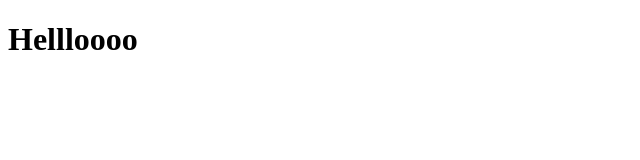
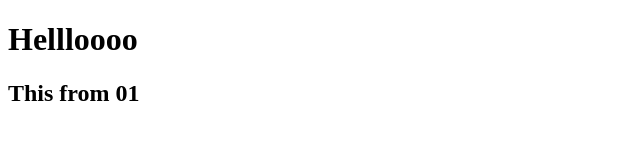
Before and after one commit to rmalpe/branch, a plain HTML site: page index.html in a window 1280 px wide. Shown: the whole page, without its empty margins (0-640 px from the left). Drawn offline with Linux system fonts and the light colour scheme.

Commit message:
firstbranch

```diff
--- a/index.html
+++ b/index.html
@@ -8,5 +8,6 @@
 </head>
 <body>
     <h1>Hellloooo</h1>
+    <h2>This from 01</h2>
 </body>
 </html>
```
